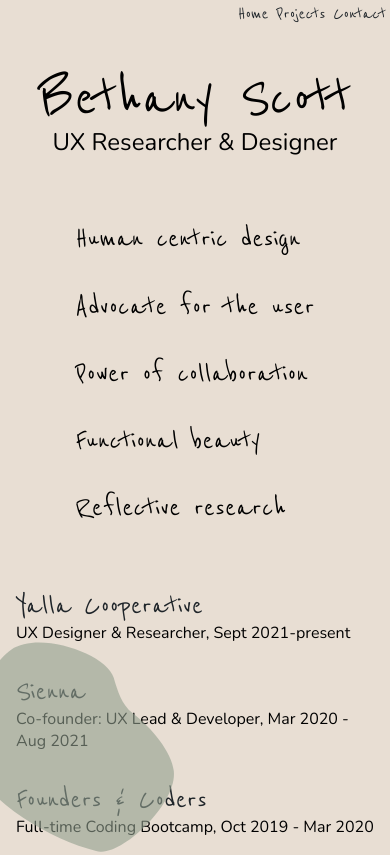
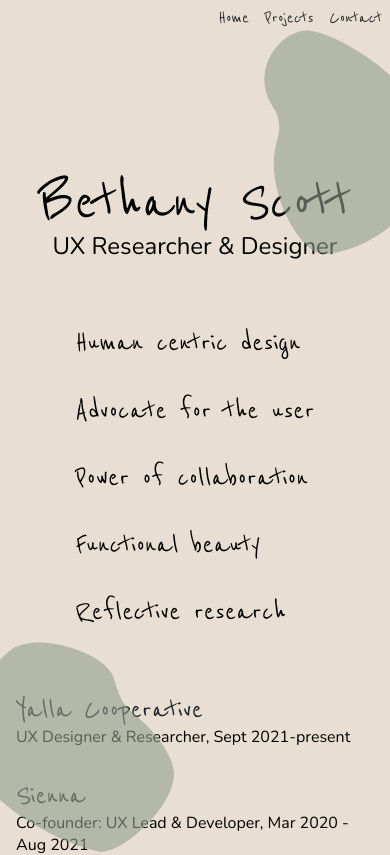
Before and after one commit to bethanyios/portfolio2023.3, a React (Create React App) app: page / in a window 390 px wide. Shown: the top 855 px of the page. Built offline with nearby package versions, Linux system fonts and the light colour scheme.

Commit message:
Mobile responsivity

```diff
--- a/src/App.js
+++ b/src/App.js
@@ -4,6 +4,7 @@ import Home from "./pages/home.js"
 import Projects from "./pages/projects.js"
 import Contact from "./pages/contact.js"
 import {Navigate} from "./components/navigation.js"
+
 
 function App() {
     const [page, setPage] = React.useState("home");
@@ -28,7 +29,10 @@ function App() {
         <Navigate setPage={setPage}></Navigate>
         <Contact />
         </>
+
     );
+
+
 }
 }
 
--- a/src/styling/home.css
+++ b/src/styling/home.css
@@ -14,7 +14,6 @@
   font-size: 1.5rem;
   margin: -3rem;
 }
-
 
 
 
@@ -80,7 +79,6 @@ position: fixed;
   @media only screen and (max-width: 600px) {
 
     .content-wrapper {
-
       flex-direction: column;
     }
     .experience-container {
@@ -91,7 +89,6 @@ font-size: 2rem;
     }
     .values-container {
      margin: 1rem;
-
     }
     .value {
     font-size: 2rem;
@@ -100,10 +97,13 @@ font-size: 2rem;
    visibility: hidden;
     }
     .topright {
-    visibility: hidden;
+    top: 1.3rem;
+    right: -4rem;
+    height: 30%;
     }
     .homepage {
       justify-content: center;
+      margin-top: 8rem;
     }
     .name {
       font-size: 4rem;
--- a/src/styling/navigation.css
+++ b/src/styling/navigation.css
@@ -16,3 +16,15 @@
     li:hover {
       cursor: pointer;
  }
+
+ @media only screen and (max-width: 600px) {
+   .navbar {
+
+      background-color: #E8DED3;
+      width: 100%;
+      justify-content: flex-end;
+   }
+   li {
+   padding: 2vw;
+}
+ }
```
Lines whose indentation alone changed are shown as unchanged.
